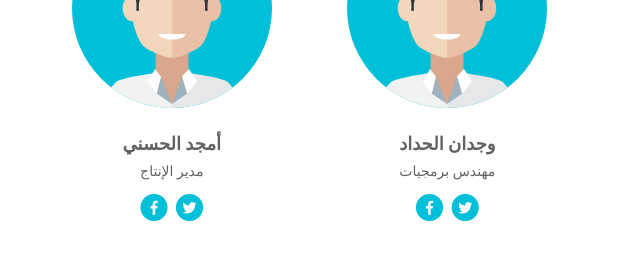
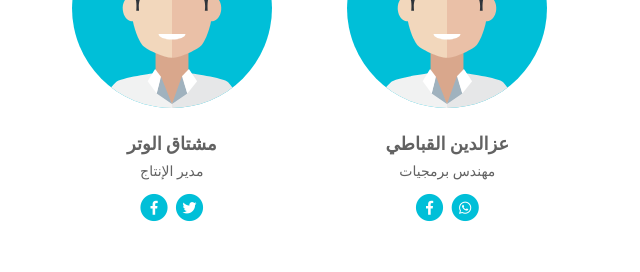
Before and after one commit to metacodey/metacodey, a plain HTML site: page index.html in a window 1280 px wide. Shown: the part 4280-4552 px from the top of the page, 606-1246 px from the left. Drawn offline with Linux system fonts and the light colour scheme.

Commit message:
Update index.html

```diff
--- a/index.html
+++ b/index.html
@@ -839,7 +839,7 @@
                         <div class="image-wrapper">
                             <img class="img-fluid" src="mcwebsit/web/images/team-member-2.svg" alt="alternative">
                         </div> <!-- end of image wrapper -->
-                        <p class="p-large"><strong>أمجد الحسني</strong></p>
+                        <p class="p-large"><strong>مشتاق الوتر</strong></p>
                         <p class="job-title">مدير الإنتاج</p>
                         <span class="social-icons">
                             <span class="fa-stack">
@@ -863,7 +863,7 @@
                         <div class="image-wrapper">
                             <img class="img-fluid" src="mcwebsit/web/images/team-member-2.svg" alt="alternative">
                         </div> <!-- end of image wrapper -->
-                        <p class="p-large"><strong>وجدان الحداد</strong></p>
+                        <p class="p-large"><strong>عزالدين القباطي</strong></p>
                         <p class="job-title">مهندس برمجيات</p>
                         <span class="social-icons">
                             <span class="fa-stack">
@@ -874,8 +874,8 @@
                             </span>
                             <span class="fa-stack">
                                 <a href="#your-link">
-                                    <i class="fas fa-circle fa-stack-2x twitter"></i>
-                                    <i class="fab fa-twitter fa-stack-1x"></i>
+                                    <i class="fas fa-circle fa-stack-2x whatsapp"></i>
+                                    <i class="fab fa-whatsapp fa-stack-1x"></i>
                                 </a>
                             </span>
                         </span> <!-- end of social-icons -->
```
